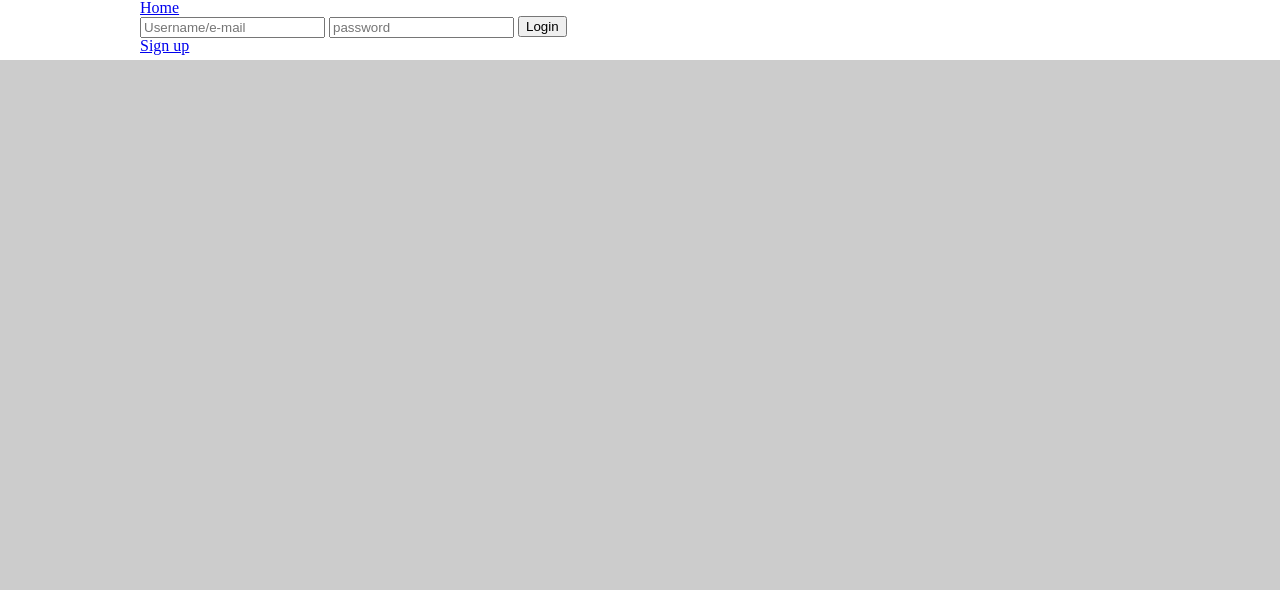
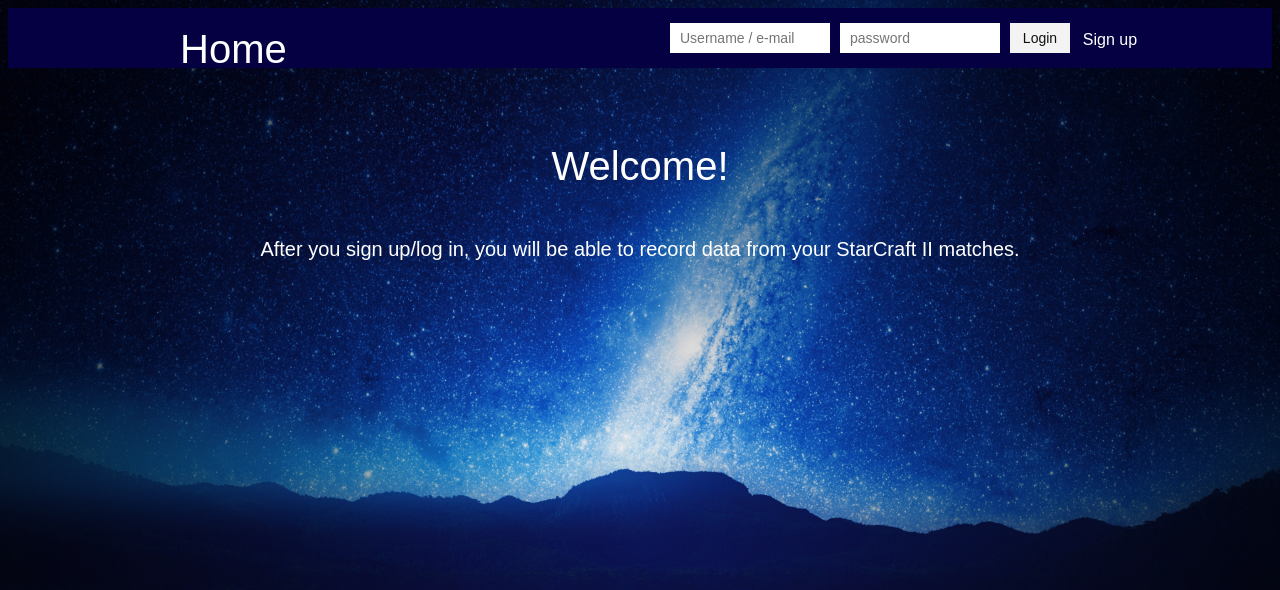
Before and after one commit to adhaase/StarCraft-II-performance-analysis, a PHP site: page / in a window 1280 px wide. Shown: the top 590 px of the page. Run offline with PHP 8.4, Linux system fonts and the light colour scheme.

Commit message:
initial version, log in system works, CSS and other functionality still under development

```diff
--- a/css/style.css
+++ b/css/style.css
@@ -1,118 +1,165 @@
+/*style.css*/
 
-/*
-I'm using the Reset Stylesheet from
-html5doctor.com
-*/
-
-html, body, div, span, object, iframe,
-h1, h2, h3, h4, h5, h6, p, blockquote, pre,
-abbr, address, cite, code,
-del, dfn, em, img, ins, kbd, q, samp,
-small, strong, sub, sup, var,
-b, i,
-dl, dt, dd, ol, ul, li,
-fieldset, form, label, legend,
-table, caption, tbody, tfoot, thead, tr, th, td,
-article, aside, canvas, details, figcaption, figure,
-footer, header, hgroup, menu, nav, section, summary,
-time, mark, audio, video {
-    margin:0;
-    padding:0;
-    border:0;
-    outline:0;
-    font-size:100%;
-    vertical-align:baseline;
-    background:transparent;
+html {
+  background: url(../images/background.jpg) no-repeat center center fixed;
+  /* full screen background image */
+  -webkit-background-size: cover;
+  -moz-background-size: cover;
+  -o-background-size: cover;
+  background-size: cover;
+  font-family: 'Noto Sans', sans-serif;
 }
 
-body {
-    line-height:1;
+.main-wrapper {
+  margin: 0 auto;
+  width: 1000px;
 }
 
-article,aside,details,figcaption,figure,
-footer,header,hgroup,menu,nav,section {
-    display:block;
-}
-
-nav ul {
-    list-style:none;
-}
-
-blockquote, q {
-    quotes:none;
-}
-
-blockquote:before, blockquote:after,
-q:before, q:after {
-    content:'';
-    content:none;
+.main-wrapper a { /*Home icon on the left*/
+  font-family: arial;
+  font-size: 40px;
+  color: #fff;
+  line-height: 50px;
+  text-align: center;
 }
 
 a {
-    margin:0;
-    padding:0;
-    font-size:100%;
-    vertical-align:baseline;
-    background:transparent;
+  text-decoration: none;
 }
 
-/* change colours to suit your needs */
-ins {
-    background-color:#ff9;
-    color:#000;
-    text-decoration:none;
+header nav { /* header navigation bar */
+  width: 100%;
+  height: 60px;
+  background-color: rgb(4, 0, 66);
 }
 
-/* change colours to suit your needs */
-mark {
-    background-color:#ff9;
-    color:#000;
-    font-style:italic;
-    font-weight:bold;
+header nav ul {
+  /*unordered list within navigation - move left*/
+  float: left;
 }
 
-del {
-    text-decoration: line-through;
+header nav ul li {
+  /*list within unordered list navigation - move left*/
+  float: left;
+  list-style: none;
 }
 
-abbr[title], dfn[title] {
-    border-bottom:1px dotted;
-    cursor:help;
+header nav ul li a { /* home button/icon in nav bar TODO ??????*/
+  font-family: arial;
+  font-size: 16px;
+  color: #fff;
+  line-height: 63px;
 }
 
-table {
-    border-collapse:collapse;
-    border-spacing:0;
+header .nav-login {
+  float: right;
 }
 
-/* change border colour to suit your needs */
-hr {
-    display:block;
-    height:1px;
-    border:0;
-    border-top:1px solid #cccccc;
-    margin:1em 0;
-    padding:0;
+header .nav-login form {
+  float: left;
+  padding-top: 15px;
 }
 
-input, select {
-    vertical-align:middle;
+header .nav-login form input { /*fields where the user inputs their username/password */
+  float: left;
+  width: 140px;
+  height: 30px;
+  padding: 0px 10px;
+  margin-right: 10px;
+  border: none;
+  background-color: #fff;
+  font-family: arial;
+  font-size: 14px;
+  color: #111;
+  line-height: 30px;
 }
 
-/* --------- END of HTML5 Stylesheet --------- */
-/* --------- MY CODE --------- */
-
-.main-wrapper {
-    margin: 0 auto;
-    width: 1000px;
+header .nav-login form button { /* login button */
+  float: left;
+  width: 60px;
+  height: 30px;
+  margin-right: 10px;
+  border: none;
+  background-color: #f3f3f3;
+  font-family: arial;
+  font-size: 14px;
+  color: #111;
+  cursor: pointer;
 }
 
-body {
-    background-color: #ccc;
+header .nav-login form button:hover {
+  background-color: #ccc;
 }
 
-header nav {
-    width: 100%;
-    height: 60px;
-    background-color: #fff;
+header .nav-login a { /* signup button */
+  display: block;
+  width: 60px;
+  height: 60px;
+  border: none;
+  float: left;
+  font-family: arial;
+  font-size: 16px;
+  color: #fff;
+  line-height: 63px;
+  cursor: pointer;
 }
+
+.main-container {
+  padding-top: 40px;
+}
+
+.main-container h2 {
+  font-family: arial;
+  font-size: 40px;
+  color: #fff;
+  line-height: 50px;
+  text-align: center;
+  font-weight: lighter;
+}
+
+h3 {
+  font-family: arial;
+  font-size: 20px;
+  color: #fff;
+  line-height: 50px;
+  text-align: center;
+  font-weight: lighter;
+}
+
+/* signup.php */
+
+.signup-form {
+  width: 400px;
+  margin: 0 auto;
+  padding-top: 30px;
+}
+
+.signup-form input {
+  width: 90%;
+  height: 40px;
+  padding: 0px 5%;
+  margin-bottom: 4px;
+  border: none;
+  background-color: #fff;
+  font-family: arial;
+  font-size: 16px;
+  color: #111;
+  line-height: 40px;
+}
+
+.signup-form button {
+  display: block;
+  margin: 0 auto;
+  width: 30%;
+  height: 40px;
+  border: none;
+  background-color: #222;
+  font-family: arial;
+  font-size: 16px;
+  color: #fff;
+  cursor: pointer;
+}
+
+.signup-form button:hover {
+  background-color: #111;
+}
--- /dev/null
+++ b/footer.php
@@ -0,0 +1,2 @@
+<body>
+</html>
--- /dev/null
+++ b/header.php
@@ -0,0 +1,42 @@
+<?php
+    session_start();
+?>
+
+<!DOCTYPE html>
+<html>
+
+<head>
+
+    <link rel="stylesheet" type="text/css" href="css/style.css">
+</head>
+
+<body>
+    <header>
+        <nav>
+            <div class="main-wrapper">
+                <ul>
+                    <li>
+                        <a href="index.php">Home</a>
+                    </li>
+                </ul>
+                <div class="nav-login">
+                    <?php
+                        if (isset($_SESSION['u_id'])) {
+                            echo '<form action = "includes/logout.inc.php" method = "POST">
+                                  <button type = "submit" name = "submit">Logout</button>
+                                  </form>';
+                        }
+                        else { // if we are not logged in, show log in form
+                            echo '<form action = "includes/login.inc.php" method = "POST">
+                                  <input type="text" name="uid" placeholder="Username / e-mail">
+                                  <input type="password" name="pwd" placeholder="password">
+                                  <button type="submit" name="submit">Login</button>
+                                  </form>
+                                  <a href="signup.php">Sign up</a>';
+                        }
+                    ?>
+                </div>
+            </div>
+        </nav>
+
+    </header>
--- a/index.html
+++ /dev/null
@@ -1,32 +0,0 @@
-<!DOCTYPE html>
-<html>
-
-<head>
-    <link rel="stylesheet" href="css/style.css">
-</head>
-
-<body>
-    <header>
-        <nav>
-            <div class="main-wrapper">
-                <ul>
-                    <li>
-                        <a href="index.html">Home</a>
-                    </li>
-                </ul>
-                <div class="nav-login">
-                    <form>
-                        <input type="text" name="uid" placeholder="Username/e-mail">
-                        <input type="password" name="pwd" placeholder="password">
-                        <button type="submit" name="submit">Login</button>
-                    </form>
-                    <a href="signup.php">Sign up</a>
-                </div>
-            </div>
-        </nav>
-
-    </header>
-
-    <body>
-
-</html>
--- /dev/null
+++ b/index.php
@@ -0,0 +1,25 @@
+<?php
+    include_once 'header.php';
+?>
+
+    <section class="main-container">
+        <div class="main-wrapper">
+            <h2>Welcome!</h2>
+            <h3>After you sign up/log in, you will be able to record data from your StarCraft II matches.</h3>
+            <br>
+            <h2>
+            <?php
+                // if the user has been logged in (login.inc.php)
+                if (isset($_SESSION['u_id'])) {
+                    echo "Hello ";
+                    echo $_SESSION['u_first'];
+                    echo ", you are logged in!";
+                }
+            ?>
+            </h2>
+        </div>
+    </section>
+
+<?php
+    include_once 'footer.php';
+?>
```
Also changed, not shown: includes/dbh.inc.php (added, +8 -0 lines), includes/login.inc.php (added, +47 -0 lines), includes/logout.inc.php (added, +9 -0 lines), includes/signup.inc.php (added, +49 -0 lines), signup.php (added, +24 -0 lines), README.md, SQL-users-table.txt (renamed from SQL-users.txt), images/background.jpg (added).
